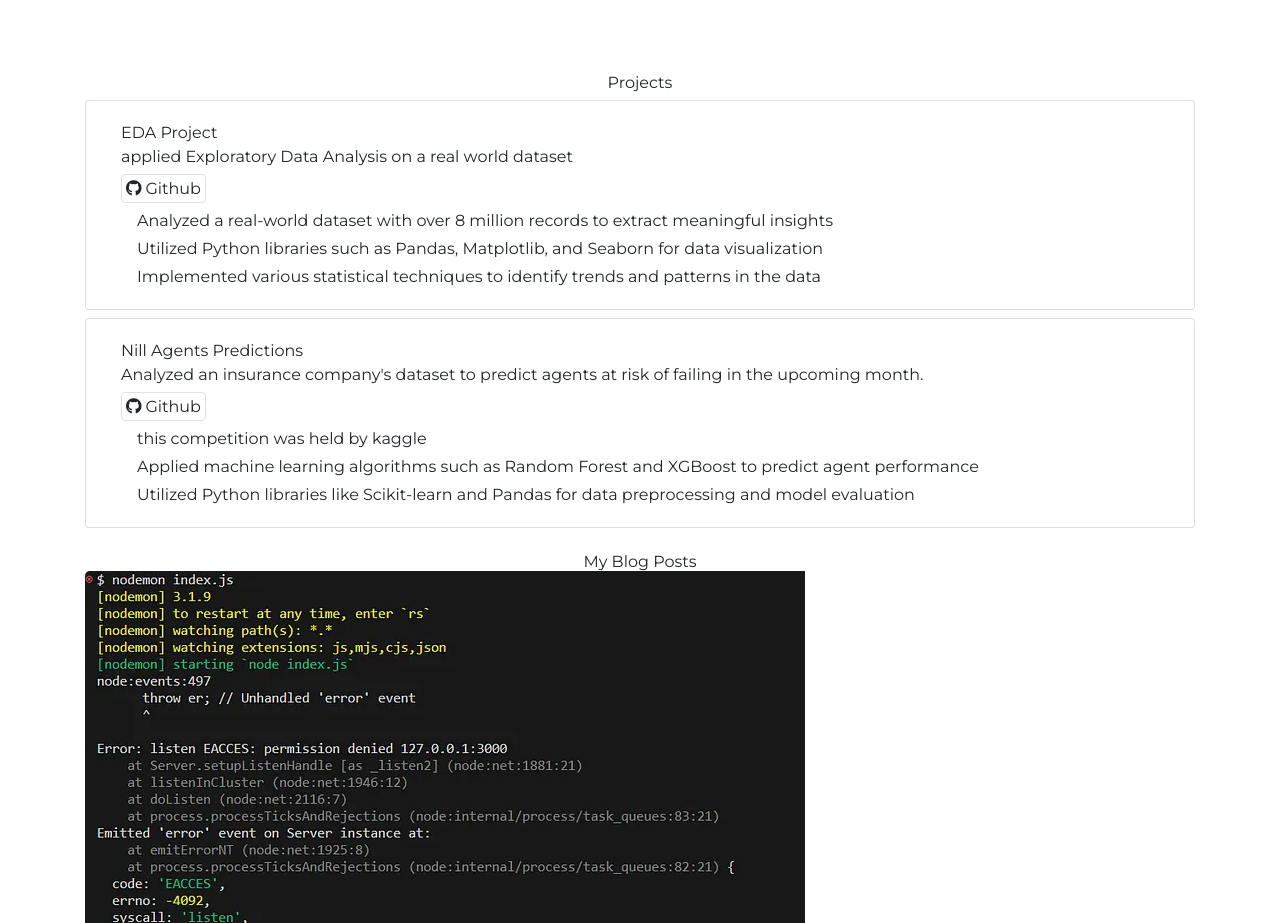
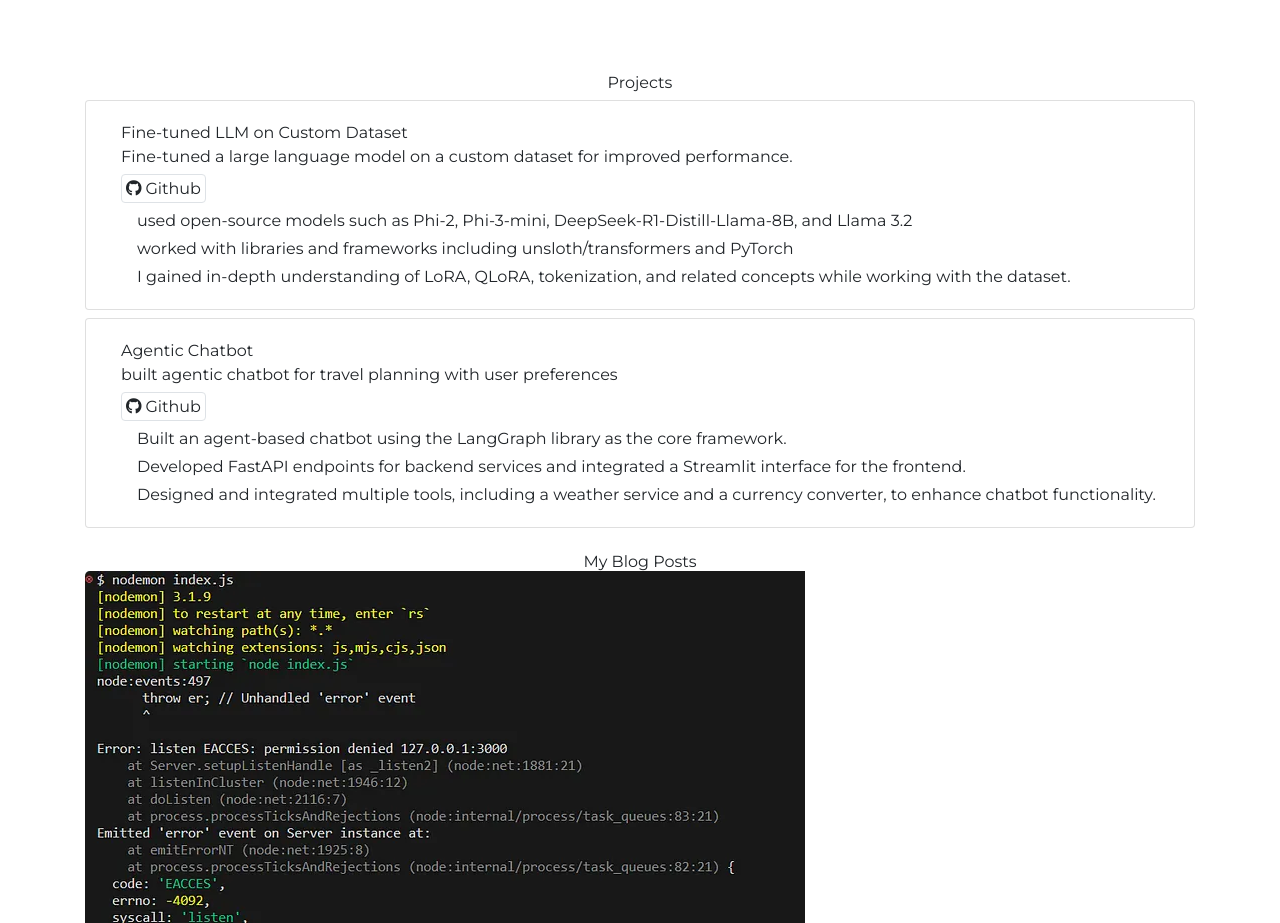
Before and after one commit to Kalindu-C/portfolio-fronend, a React (Vite) app: page / in a window 1280 px wide. Shown: the part 9149-10072 px from the top of the page. Built offline with nearby package versions, Linux system fonts and the light colour scheme; some icons are missing.

Commit message:
add two projects

```diff
--- a/src/components/Projects/ProjectList.tsx
+++ b/src/components/Projects/ProjectList.tsx
@@ -12,7 +12,7 @@ const ProjectList: React.FC = () => {
         <div className="grid grid-cols-1 sm:grid-cols-1 md:grid-cols-2 xl:grid-cols-3 gap-6 max-w-6xl mx-auto justify-center">
 
           {/* CloudSync Project */}
-          <ProjectItem
+          {/* <ProjectItem
             title="EDA Project"
             description="applied Exploratory Data Analysis on a real world dataset"
             // websiteUrl="https://cloudsync.io"
@@ -22,10 +22,10 @@ const ProjectList: React.FC = () => {
               "Utilized Python libraries such as Pandas, Matplotlib, and Seaborn for data visualization",
               "Implemented various statistical techniques to identify trends and patterns in the data",
             ]}
-          />
+          /> */}
 
           {/* RoboFarm Project */}
-          <ProjectItem
+          {/* <ProjectItem
             title="Nill Agents Predictions"
             description="Analyzed an insurance company's dataset to predict agents at risk of failing in the upcoming month."
             githubUrl="https://github.com/johndoe/RoboFarm"
@@ -34,31 +34,31 @@ const ProjectList: React.FC = () => {
               "Applied machine learning algorithms such as Random Forest and XGBoost to predict agent performance",
               "Utilized Python libraries like Scikit-learn and Pandas for data preprocessing and model evaluation",
             ]}
+          /> */}
+
+          { /* QuantumSolver Project */ }
+          <ProjectItem
+            title="Fine-tuned LLM on Custom Dataset"
+            description="Fine-tuned a large language model on a custom dataset for improved performance."
+            githubUrl="https://github.com/Kalindu-C/llm_fine-tuning"
+            listItems={[
+              "used open-source models such as Phi-2, Phi-3-mini, DeepSeek-R1-Distill-Llama-8B, and Llama 3.2",
+              "worked with libraries and frameworks including unsloth/transformers and PyTorch",
+              "I gained in-depth understanding of LoRA, QLoRA, tokenization, and related concepts while working with the dataset.",
+            ]}
           />
 
-          { /* QuantumSolver Project */ }
-          {/* <ProjectItem
-            title="QuantumSolver"
-            description="Quantum Computing Simulation Platform"
-            githubUrl="https://github.com/johndoe/QuantumSolver"
+          {/* SolarEnergyOptimizer Project */}
+          <ProjectItem
+            title="Agentic Chatbot"
+            description="built agentic chatbot for travel planning with user preferences"
+            githubUrl="https://github.com/Kalindu-C/agent_with_langgraph"
             listItems={[
-              "Created a platform to simulate quantum computing algorithms on classical machines",
-              "Implemented Grover's and Shor's algorithms to solve search and factorization problems",
-              "Built using Python's Qiskit library and integrated with IBM Q for quantum simulation",
+              "Built an agent-based chatbot using the LangGraph library as the core framework.",
+              "Developed FastAPI endpoints for backend services and integrated a Streamlit interface for the frontend.",
+              "Designed and integrated multiple tools, including a weather service and a currency converter, to enhance chatbot functionality.",
             ]}
-          /> */}
-
-          {/* SolarEnergyOptimizer Project */}
-          {/* <ProjectItem
-            title="SolarEnergyOptimizer"
-            description="AI-Based Solar Energy Efficiency Optimizer"
-            githubUrl="https://github.com/johndoe/SolarEnergyOptimizer"
-            listItems={[
-              "Developed a machine learning model to optimize the energy output of solar panels",
-              "Used TensorFlow and Keras for model training, with real-time weather data integration",
-              "Deployed the model on AWS EC2 for continuous performance monitoring",
-            ]}
-          /> */}
+          />
 
           { /*TravelMate Project */}
           {/* <ProjectItem
```
